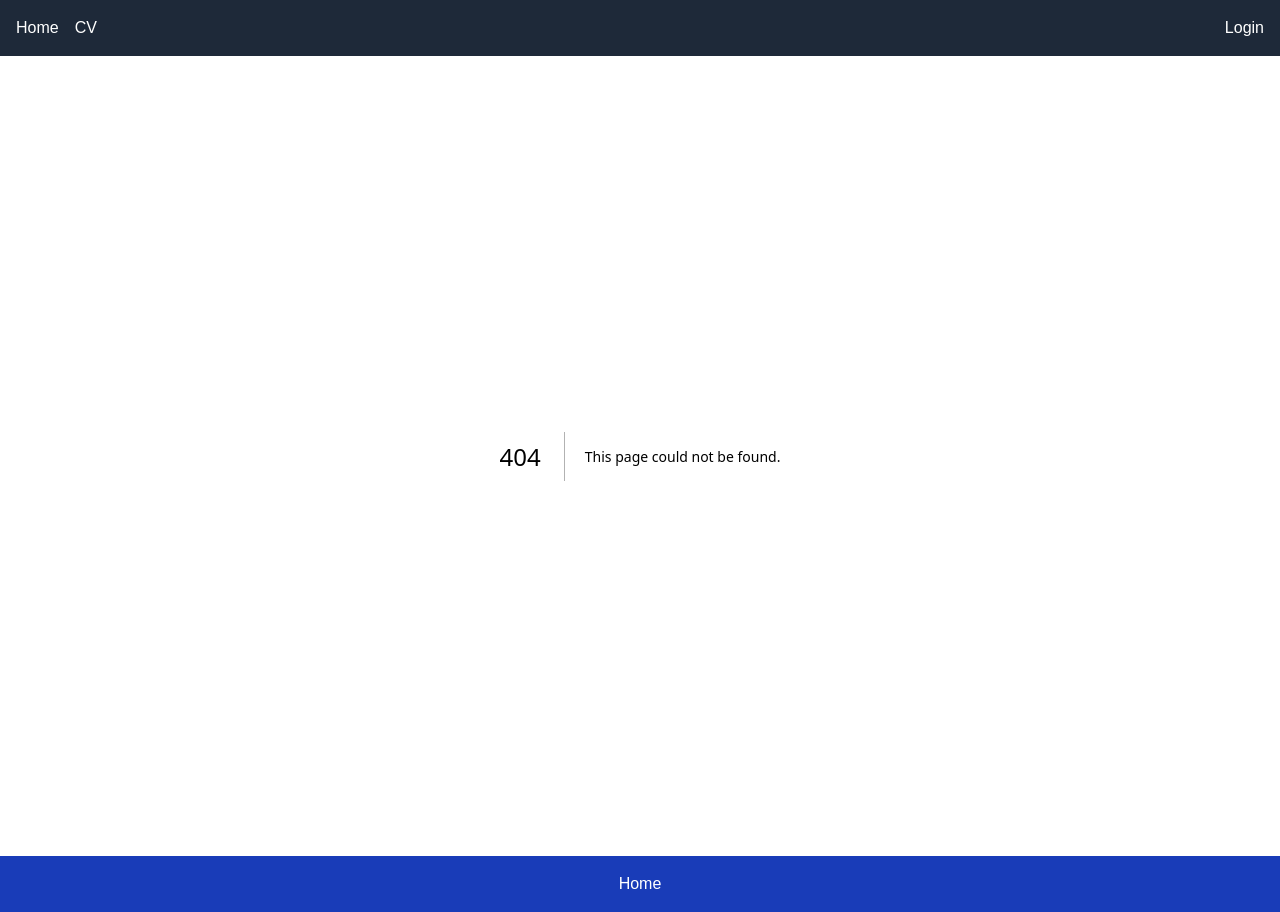
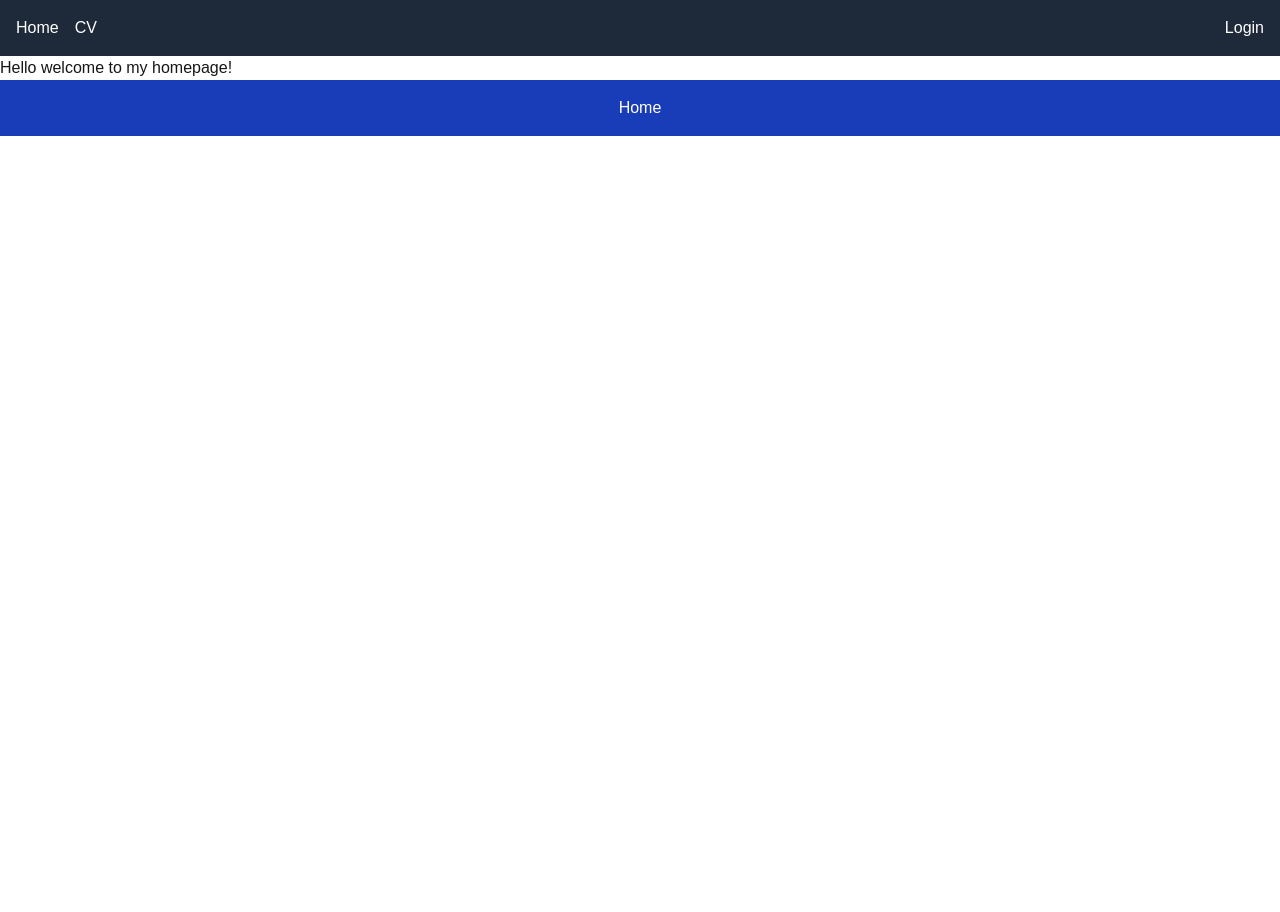
Before and after one commit to FlorianJUR/my-app, a Next.js app: page /Home-page in a window 1280 px wide. Before the commit this address had no page. After the commit the page ends 800 px from the top, so only its background shows below. Built offline with nearby package versions, Linux system fonts and the light colour scheme.

Commit message:
homepage info

```diff
--- /dev/null
+++ b/app/Home-page/page.tsx
@@ -0,0 +1,3 @@
+export default function Page() {
+  return <h1>Hello welcome to my homepage!</h1>;
+}
```
